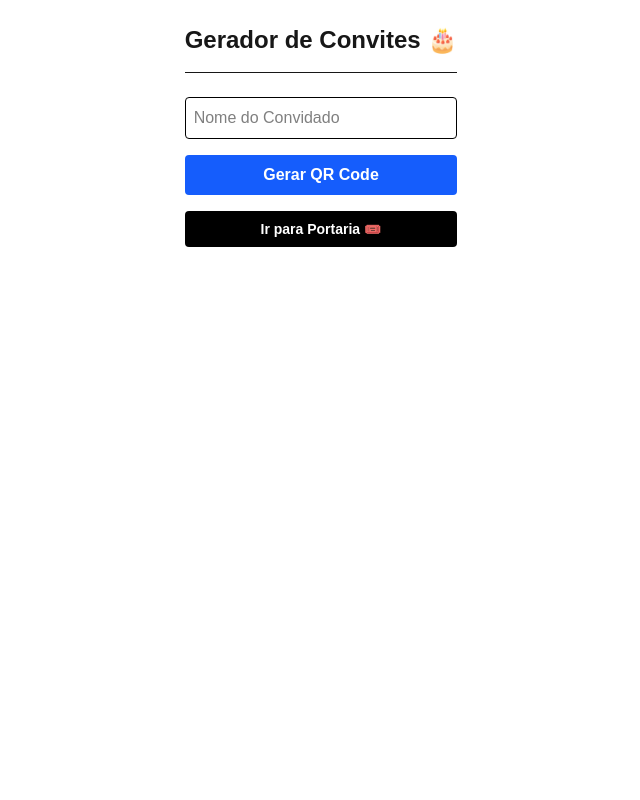
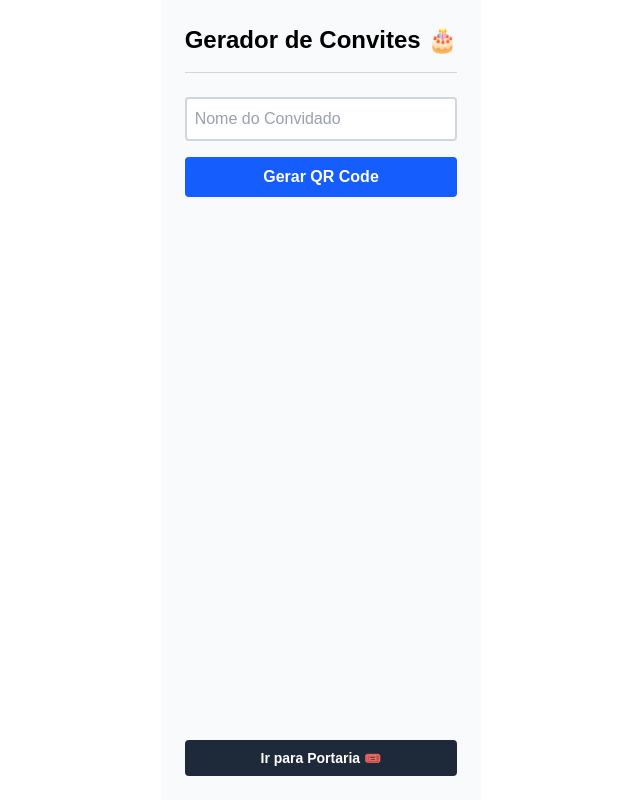
Before and after one commit to Thiago87dev/aniversario, a Next.js app: page / in a window 1280 px wide. Shown: the whole page, without its empty margins (319-959 px from the left). Built offline with nearby package versions, Linux system fonts and the light colour scheme.

Commit message:
fix dark

```diff
--- a/src/app/page.tsx
+++ b/src/app/page.tsx
@@ -4,7 +4,7 @@ import { useState, useEffect } from 'react';
 import QRCode from 'qrcode';
 import Link from 'next/link';
 
-// 1. Criamos a interface para mapear exatamente o comportamento do evento nativo
+// 1. Interface para o evento nativo de instalação do PWA
 interface BeforeInstallPromptEvent extends Event {
   readonly platforms: string[];
   readonly userChoice: Promise<{
@@ -19,15 +19,13 @@ export default function GeradorConvite() {
   const [qrImageUrl, setQrImageUrl] = useState('');
   const [loading, setLoading] = useState(false);
 
-  // 2. Substituímos o 'any' pela nossa nova interface (ou null)
   const [deferredPrompt, setDeferredPrompt] = useState<BeforeInstallPromptEvent | null>(null);
   const [mostrarBotaoInstalar, setMostrarBotaoInstalar] = useState(false);
 
   useEffect(() => {
-    // 3. Tipamos o parâmetro 'e' da função com a nossa interface
     const capturarPrompt = (e: Event) => {
       e.preventDefault();
-      setDeferredPrompt(e as BeforeInstallPromptEvent); // Fazemos o "type casting" seguro aqui
+      setDeferredPrompt(e as BeforeInstallPromptEvent);
       setMostrarBotaoInstalar(true);
     };
 
@@ -50,8 +48,6 @@ export default function GeradorConvite() {
     setMostrarBotaoInstalar(false);
   };
 
-  // ... O restante do código (gerarConvite e return) continua exatamente igual
-
   const gerarConvite = async () => {
     if (!nome) return alert('Digite o nome do convidado!');
     setLoading(true);
@@ -70,12 +66,14 @@ export default function GeradorConvite() {
   };
 
   return (
-    <main className='p-6 max-w-md mx-auto flex flex-col gap-4'>
+    /* CORREÇÃO: Forçado 'bg-gray-50' e 'text-black' no main para o fundo não escurecer totalmente sozinho */
+    <main className='p-6 max-w-md mx-auto flex flex-col gap-4 bg-gray-50 text-black min-h-screen'>
 
       {/* Banner de Instalação Prática do PWA */}
       {mostrarBotaoInstalar && (
-        <div className="bg-blue-50 border border-blue-200 p-3 rounded-lg flex flex-col gap-2 items-center text-center animate-bounce">
-          <p className="text-sm text-blue-900 font-medium">Instale este app no seu celular para acessar mais rápido!</p>
+        /* CORREÇÃO: Cores internas fixadas explicitamente */
+        <div className="bg-blue-100 border border-blue-300 p-3 rounded-lg flex flex-col gap-2 items-center text-center animate-bounce">
+          <p className="text-sm text-blue-900 font-bold">Instale este app no seu celular para acessar mais rápido!</p>
           <button
             onClick={lidarComInstalacao}
             className="bg-blue-600 text-white text-xs px-4 py-2 rounded-md font-bold hover:bg-blue-700 transition-colors cursor-pointer w-full"
@@ -85,14 +83,15 @@ export default function GeradorConvite() {
         </div>
       )}
 
-      <div className='flex justify-between items-center border-b pb-4 mb-2'>
-        <h1 className='text-2xl font-bold'>Gerador de Convites 🎂</h1>
+      <div className='flex justify-between items-center border-b border-gray-300 pb-4 mb-2'>
+        <h1 className='text-2xl font-bold text-black'>Gerador de Convites 🎂</h1>
       </div>
 
+      {/* CORREÇÃO: Forçado 'bg-white', 'text-black' e uma borda cinza bem visível no input */}
       <input
         type='text'
         placeholder='Nome do Convidado'
-        className='border p-2 rounded text-black w-full'
+        className='border-2 border-gray-300 bg-white p-2 rounded text-black w-full font-medium placeholder-gray-400 focus:outline-none focus:border-blue-500'
         value={nome}
         onChange={e => setNome(e.target.value)}
       />
@@ -106,7 +105,7 @@ export default function GeradorConvite() {
       </button>
 
       {qrImageUrl && (
-        <div className='mt-4 flex flex-col items-center gap-4 bg-white p-4 rounded-lg shadow'>
+        <div className='mt-4 flex flex-col items-center gap-4 bg-white p-4 rounded-lg shadow-md border border-gray-100'>
           <p className='text-black font-medium text-center'>Convite de: {nome}</p>
           <img src={qrImageUrl} alt='QR Code Convite' className='w-48 h-48' />
 
@@ -122,12 +121,13 @@ export default function GeradorConvite() {
         </div>
       )}
 
-        <Link
-          href="/scanner"
-          className='block text-center bg-black hover:bg-gray-700 text-white p-2 rounded text-sm font-semibold transition-colors'
-        >
-          Ir para Portaria 🎟️
-        </Link>
+      {/* CORREÇÃO: Mudado o fundo do botão para 'bg-gray-800' para destacar melhor no fundo claro fixo */}
+      <Link
+        href="/scanner"
+        className='block text-center bg-gray-800 hover:bg-gray-900 text-white p-2 rounded text-sm font-semibold transition-colors mt-auto'
+      >
+        Ir para Portaria 🎟️
+      </Link>
     </main>
   );
 }
```
